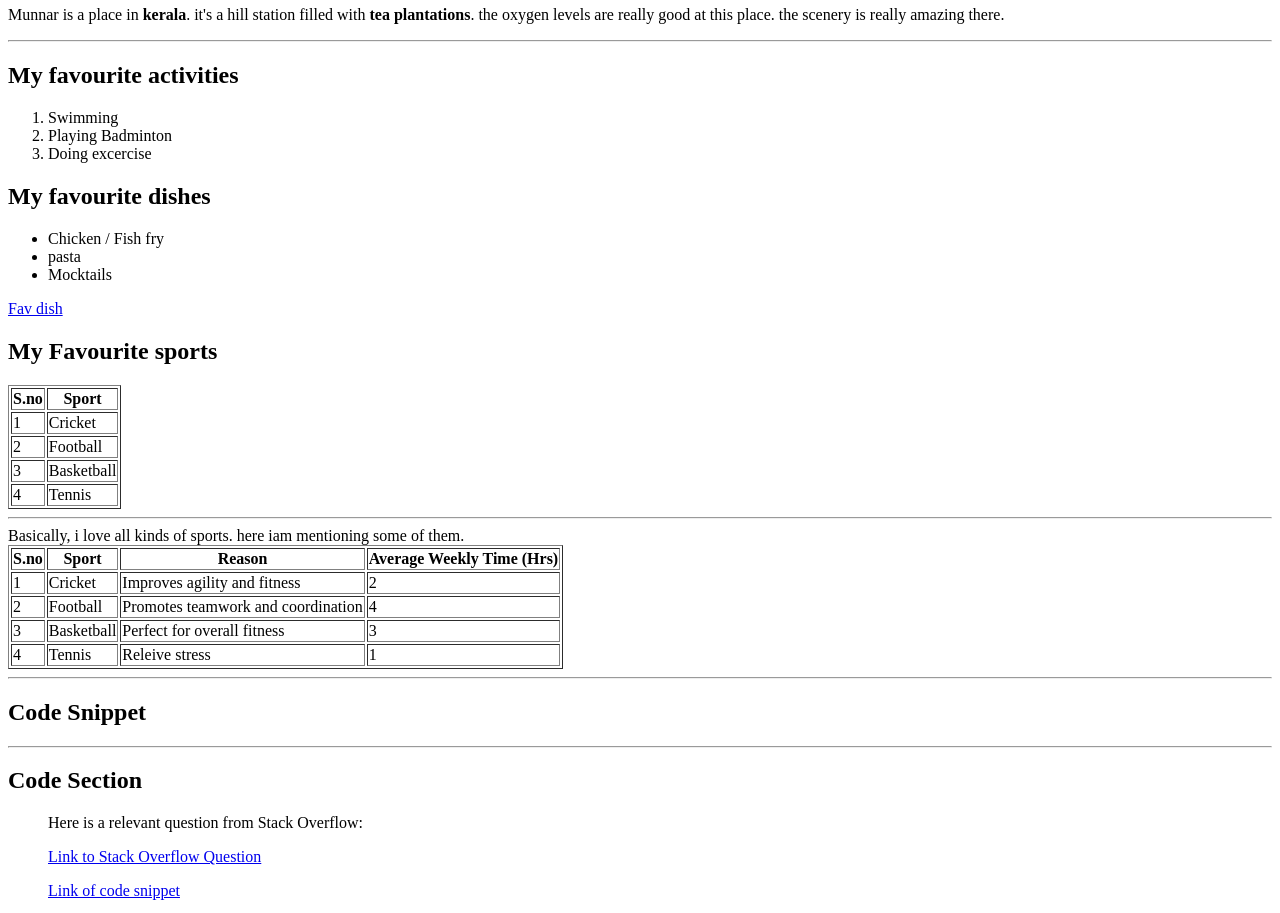
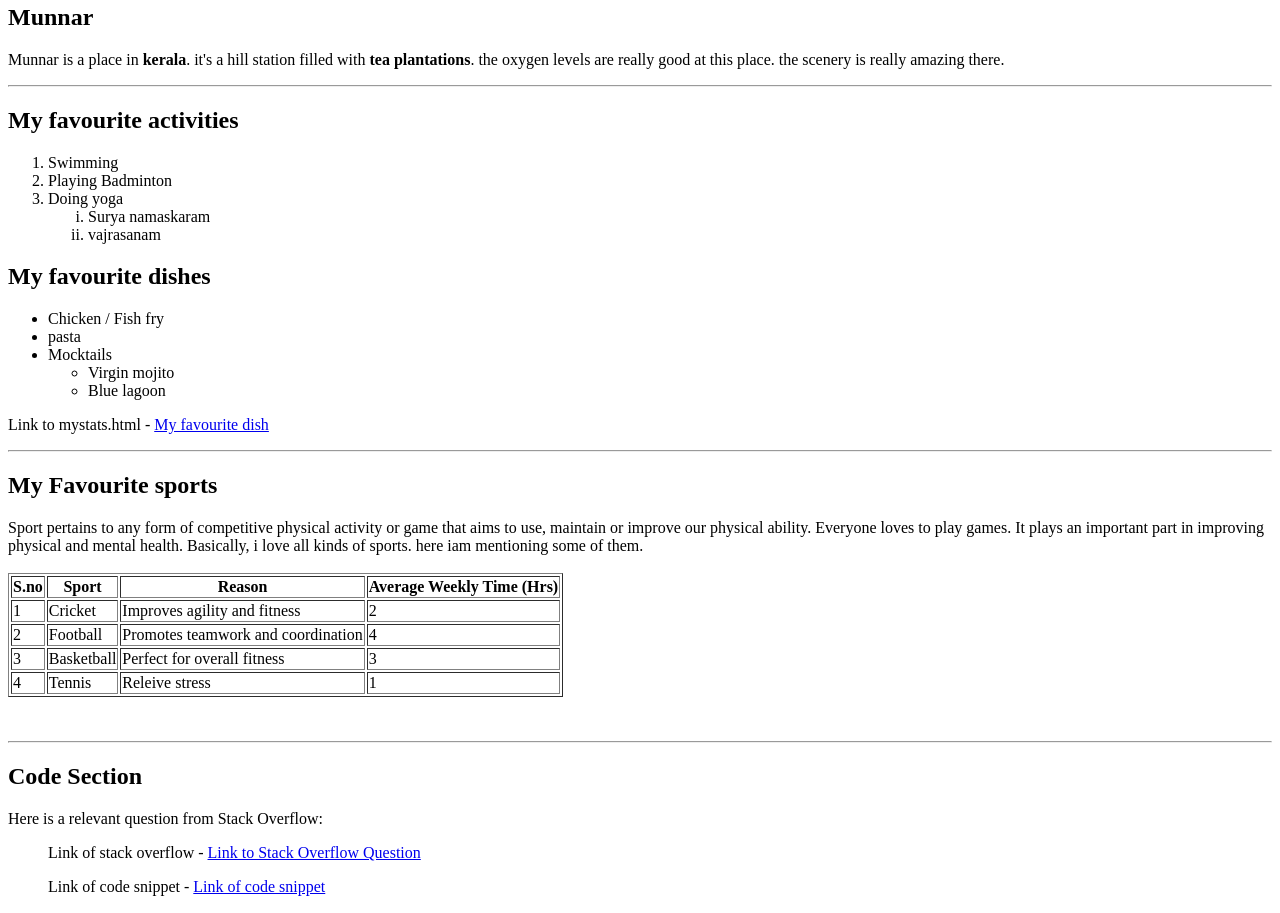
Before and after one commit to 44-563-WebApps-F23/44563-webapps-f23-assignment3-Navyasreesriperumbudoor, a plain HTML site: page index.html in a window 1280 px wide. Shown: the part 132-1045 px from the top of the page. Drawn offline with Linux system fonts and the light colour scheme.

Commit message:
added files

```diff
--- a/index.html
+++ b/index.html
@@ -1,55 +1,52 @@
+
 <!DOCTYPE html>
 <html>
 <head>
-    <h1>Munnar</h1>
+
     <title>WebApps Assignment 3</title>
 </head>
 <body>
+    <p>
+    Link <a href="bonus.html">Bonus page</a>
+    </p>
     <h1>Navyasree Sriperumbudoor</h1>
+    <hr>
+    <h2>Munnar</h2>
     <p>Munnar is a place in <b>kerala</b>. it's a hill station filled with <b>tea plantations</b>. the oxygen levels are really good at this place. the scenery is really amazing there.</p>
     <hr>
     <h><h2>My favourite activities</h2></h>
     <ol>
         <li>Swimming</li>
         <li>Playing Badminton</li>
-        <li>Doing excercise</li>
+
+        <li>Doing yoga
+            <ol type="i">
+                <li>Surya namaskaram</li>
+                <li>vajrasanam</li>
+            </ol>
+        </li>
     </ol>
     <h><h2>My favourite dishes</h2></h>
     <ul>
         <li>Chicken / Fish fry</li>
         <li>pasta</li>
-        <li>Mocktails</li>
+        <li>Mocktails
+            <ul>
+                <li>Virgin mojito</li>
+                <li>Blue lagoon</li>
+            </ul>
+        </li>
     </ul>
-
-    <a href="mystats.html">Fav dish</a>
+    <p>
+    Link to mystats.html - <a href="mystats.html">My favourite dish</a>
+    </p>
+    <hr>
 
     <p><h2>My Favourite sports</h2></p>
 
+    Sport pertains to any form of competitive physical activity or game that aims to use, maintain or improve our physical ability. Everyone loves to play games. It plays an important part in improving physical and mental health. Basically, i love all kinds of sports. here iam mentioning some of them.
 
-
-    <table border="1">
-        <th>S.no</th>
-        <th>Sport</th>
-        <tr>
-            <td>1</td>
-            <td>Cricket</td>
-        </tr>
-        <tr>
-            <td>2</td>
-            <td>Football</td>
-        </tr>
-        <tr>
-            <td>3</td>
-            <td>Basketball</td>
-        </tr>
-        <tr>
-            <td>4</td>
-            <td>Tennis</td>
-        </tr>
-        </table>
-
-        <hr>
-    Basically, i love all kinds of sports. here iam mentioning some of them.
+    <br><br>
 
     <table border="1">
             <th>S.no</th>
@@ -81,27 +78,37 @@
                 <td> 1 </td>
             </tr>
             </table>
+
+            <br><br>
+
             <hr>
-            <blockquote>
-                <p></p>
-            </blockquote>
 
-            <h2>Code Snippet</h2>
+
+
+
 
             <section>
-                <hr>
                 <h2>Code Section</h2>
             </section>
 
+            <p>Here is a relevant question from Stack Overflow:</p>
             <blockquote>
-                <p>Here is a relevant question from Stack Overflow:</p>
+            <p>
+                Link of stack overflow - <a href="https://stackoverflow.com/questions/38048131/how-to-newline-in-html-button">Link to Stack Overflow Question</a>
+                </p>
+            </blockquote>
+            <blockquote>
                 <p>
-                    <a href="https://stackoverflow.com/questions/38048131/how-to-newline-in-html-button">Link to Stack Overflow Question</a>
+                Link of code snippet -  <a href="https://css-tricks.com/snippets/html/button-with-line-breaks/" >Link of code snippet </a>
                 </p>
-                <a href="https://css-tricks.com/snippets/html/button-with-line-breaks/" >Link of code snippet</a>
             </blockquote>
 
+            <section>
+                <h2> Code snippet</h2>
+            </section>
+
             <pre>
+
                 <button>
                     Some
                     <br>
@@ -109,6 +116,8 @@
                   </button>
                   <input type="button" value="Really&#x00A;Tall&#x00A;Button">
 
+
+
             </pre>
 </body>
 </html>
```
Also changed, not shown: bonus.html (added, +18 -0 lines), mystats.html (+2 -2 lines), nurse.jpg (added).
